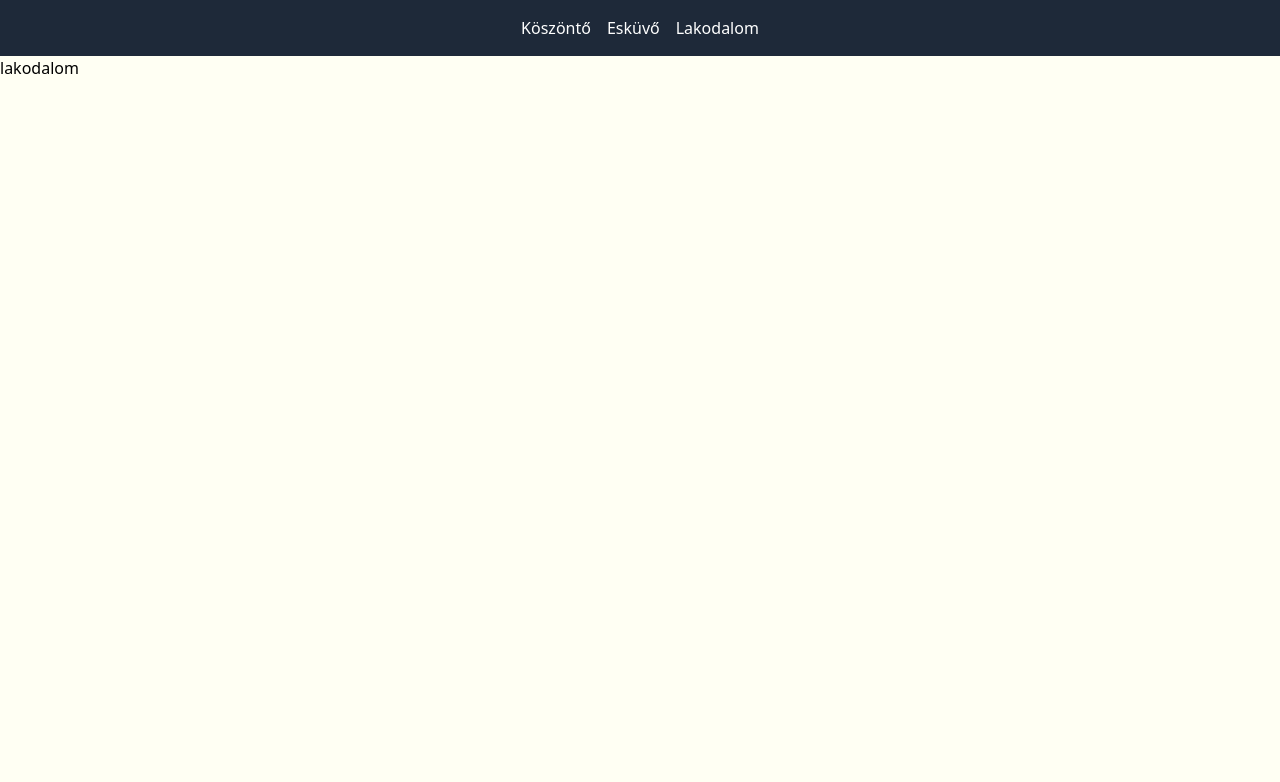
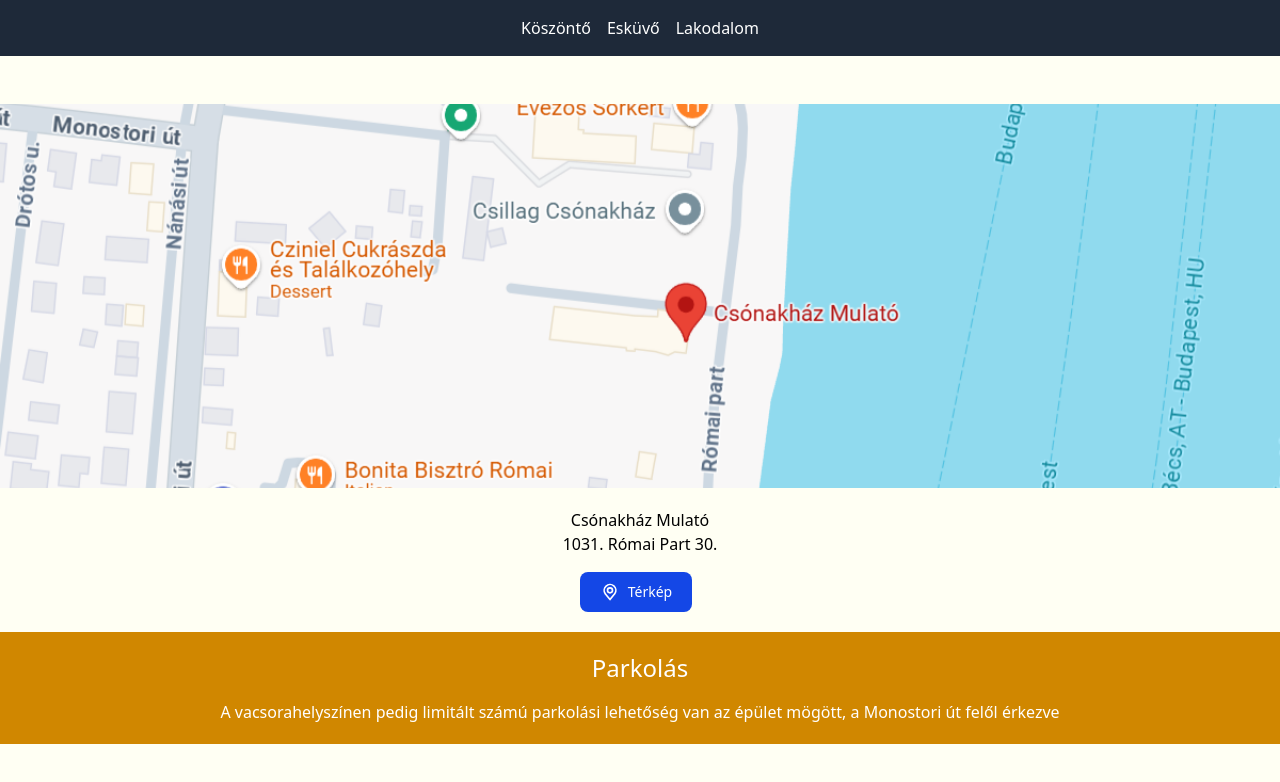
Before and after one commit to molnarbence/wedding-lb, a Nuxt app: page /lakodalom in a window 1280 px wide. Shown: the top 782 px of the page. Built offline with nearby package versions, Linux system fonts and the light colour scheme; a web font is replaced by a local one.

Commit message:
Add lakodalom page

```diff
--- a/pages/eskuvo.vue
+++ b/pages/eskuvo.vue
@@ -26,25 +26,24 @@
     </div>
     <HighlightStrip>
       <BasicHeading>Parkolás</BasicHeading>
-      <div class="flex flex-col justify-center gap-4">
-        <div class="flex flex-col md:flex-row gap-4 justify-center">
-          <span class="text-center">
-            A templom utcájában és a játszótér túloldalán, a Zugligeti úton is lehet parkolni.
-          </span>
-        </div>
+      <div class="flex flex-col md:flex-row gap-4 justify-center">
+        <span class="text-center">
+          A templom utcájában és a játszótér túloldalán, a Zugligeti úton is lehet parkolni.
+        </span>
       </div>
     </HighlightStrip>
   </div>
 </template>
 
 <script lang="ts" setup>
+const title = 'Esküvő helyszín';
 const description = 'Kezdés: 15:00, cím: 1125. Szarvas Gábor út 52.';
 useSeoMeta({
-  title: 'Esküvő helyszín',
+  title,
   description,
   ogType: 'website',
   ogUrl: 'https://lucaesbence.info/eskuvo',
-  ogTitle: 'Esküvő helyszín',
+  ogTitle: title,
   ogDescription: description,
   ogImage: 'https://lucaesbence.info/images/maps_eskuvo.png',
   ogImageWidth: '1200',
--- a/pages/lakodalom.vue
+++ b/pages/lakodalom.vue
@@ -1,3 +1,45 @@
 <template>
-  <div>lakodalom</div>
+  <div>
+    <header class="mt-12">
+      <div class="w-full bg-center bg-cover bg-[url('/images/maps_lakodalom.png')] h-64 md:h-96"></div>
+    </header>
+    <div class="w-full mt-5">
+      <div class="flex flex-col md:flex-row gap-4 justify-center">
+        <div class="text-center">
+          <h3>Csónakház Mulató</h3>
+          <div>{{ address }}</div>
+
+          <MapButton class="mt-4" lat="47.5714874" long="19.0648622" />
+        </div>
+      </div>
+    </div>
+    <HighlightStrip>
+      <BasicHeading>Parkolás</BasicHeading>
+      <div class="flex flex-col md:flex-row gap-4 justify-center">
+        <span class="text-center">
+          A vacsorahelyszínen pedig limitált számú parkolási lehetőség van az épület mögött, a Monostori út felől
+          érkezve
+        </span>
+      </div>
+    </HighlightStrip>
+  </div>
 </template>
+
+<script lang="ts" setup>
+const title = 'Lakodalom helyszín';
+const address = '1031. Római Part 30.';
+const description = `Kezdés: 18:00, cím: ${address}`;
+useSeoMeta({
+  title,
+  description,
+  ogType: 'website',
+  ogUrl: 'https://lucaesbence.info/lakodalom',
+  ogTitle: title,
+  ogDescription: description,
+  ogImage: 'https://lucaesbence.info/images/maps_lakodalom.png',
+  ogImageWidth: '1200',
+  ogImageHeight: '630',
+  ogLocale: 'hu_HU',
+  ogSiteName: 'Luca és Bence esküvője',
+});
+</script>
```
Also changed, not shown: public/images/maps_lakodalom.png (added).
